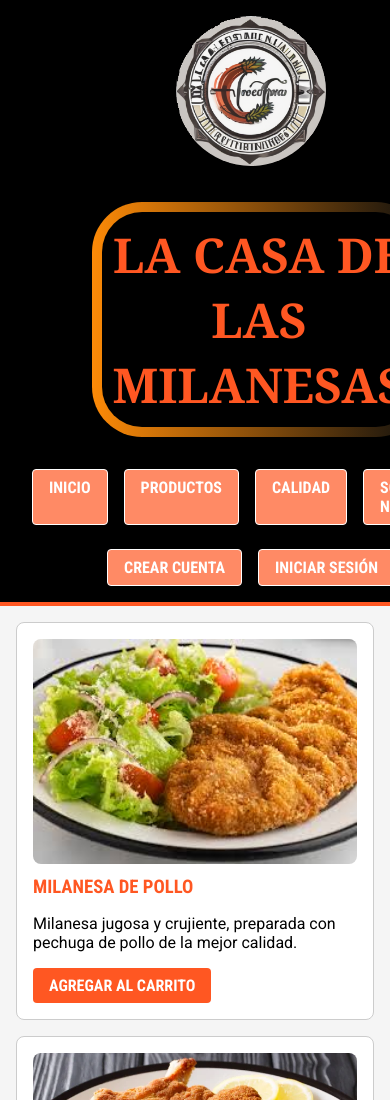
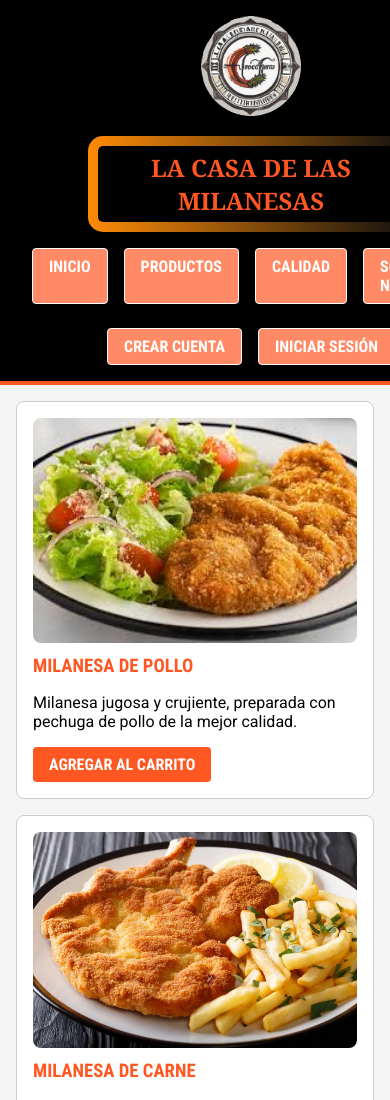
Before and after one commit to RomittoFranco/primerRepositorio-htmlCss, a plain HTML site: page index.html in a window 390 px wide. Shown: the top 1100 px of the page. Drawn offline with Linux system fonts and the light colour scheme.

Commit message:
adaptabilidad

```diff
--- /dev/null
+++ b/SCSS/styles.scss
@@ -0,0 +1,3 @@
+h1{
+    color: red;
+}
--- a/diseñomila.css
+++ b/diseñomila.css
@@ -39,14 +39,17 @@ body {
     font-weight: 700;
     text-shadow: 2px 2px 4px rgba(0, 0, 0, 0.5);
     font-family: 'Georgia', serif;
-    width:auto;
+    width: auto;
     border: 10px solid transparent;
     padding: 10px;
     border-radius: 50px;
     background-image: linear-gradient(rgb(0, 0, 0), rgb(0, 0, 0)),
-    linear-gradient(to right, rgb(253, 138, 7), rgb(14, 15, 14));
+        linear-gradient(to right, rgb(253, 138, 7), rgb(14, 15, 14));
     background-origin: border-box;
     background-clip: padding-box, border-box;
+    max-width: 100%;
+    box-sizing: border-box;
+    overflow-wrap: break-word;
 }
 
 /* Barra de búsqueda */
@@ -323,6 +326,11 @@ button:hover {
         flex-direction: column;
     }
 
+    .titulo {
+        font-size: 2rem;
+        padding: 5px;
+    }
+
     .main {
         grid-template-columns: repeat(auto-fill, minmax(200px, 1fr));
     }
@@ -335,4 +343,32 @@ button:hover {
         width: 100%;
         text-align: center;
     }
+
+    .titulo {
+        font-size: 2rem;
+        padding: 5px;
+        border-radius: 20px;
+        background-image: linear-gradient(rgb(0, 0, 0), rgb(0, 0, 0)),
+            linear-gradient(to right, rgb(253, 138, 7), rgb(14, 15, 14));
+        background-origin: border-box;
+        background-clip: padding-box, border-box;
+    }
 }
+
+/* Estilo responsive adicional para pantallas pequeñas */
+@media (max-width: 480px) {
+    .titulo {
+        font-size: 1.5rem;
+        padding: 5px;
+        border-radius: 15px;
+    }
+
+    .contenedor__logo img {
+        width: 100px;
+        height: 100px;
+    }
+
+    .contenedor__titulo {
+        margin-left: 0;
+    }
+}
```
Also changed, not shown: CSS/diseñomila.css (added), hola.scss (deleted), 2 other files.
